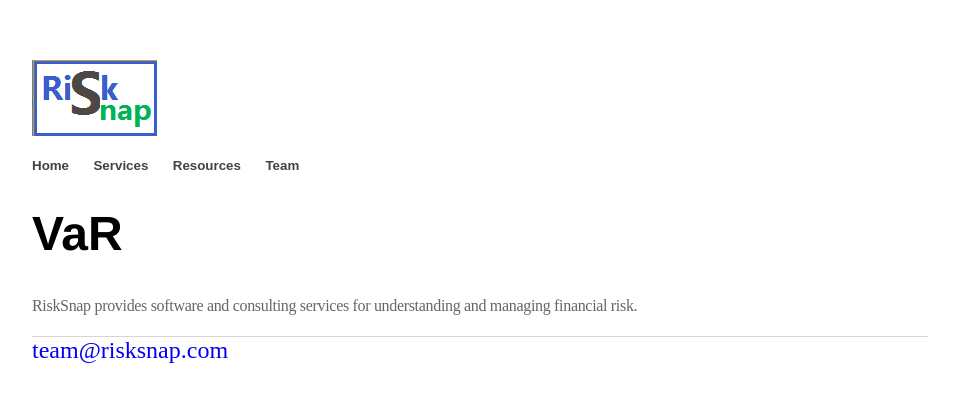
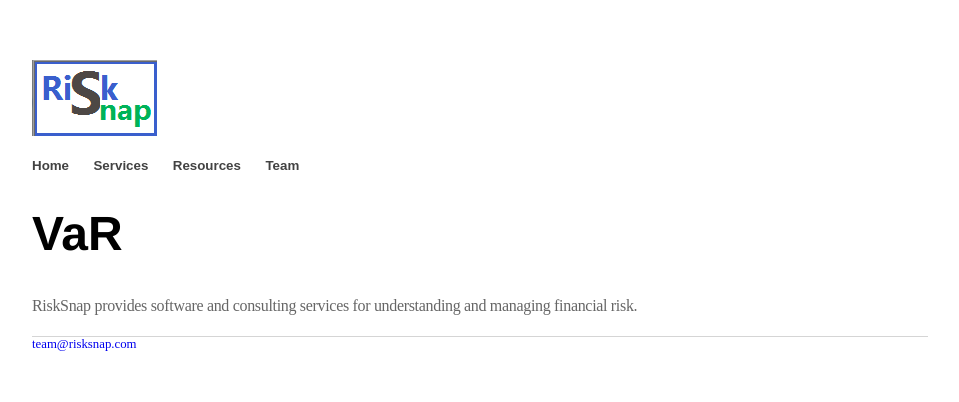
Before and after one commit to risksnap/RiskSnap, a Jekyll site: the page built from index.html, in a window 1280 px wide. Shown: the top 402 px of the page, without its empty margins (160-1119 px from the left). Built offline with Jekyll 4.4.1, drawn with Linux system fonts in a browser that asks for light colours.

```diff
--- a/_layouts/default.html
+++ b/_layouts/default.html
@@ -21,7 +21,7 @@
 	    </div><!-- /.container -->
 		<footer>
         <div>
-                <a style="font-size:24px" href="mailto:team@risksnap.com">team@risksnap.com</a>
+                <a href="mailto:team@risksnap.com">team@risksnap.com</a>
         </div>
 		</footer>
 	</body>
```
